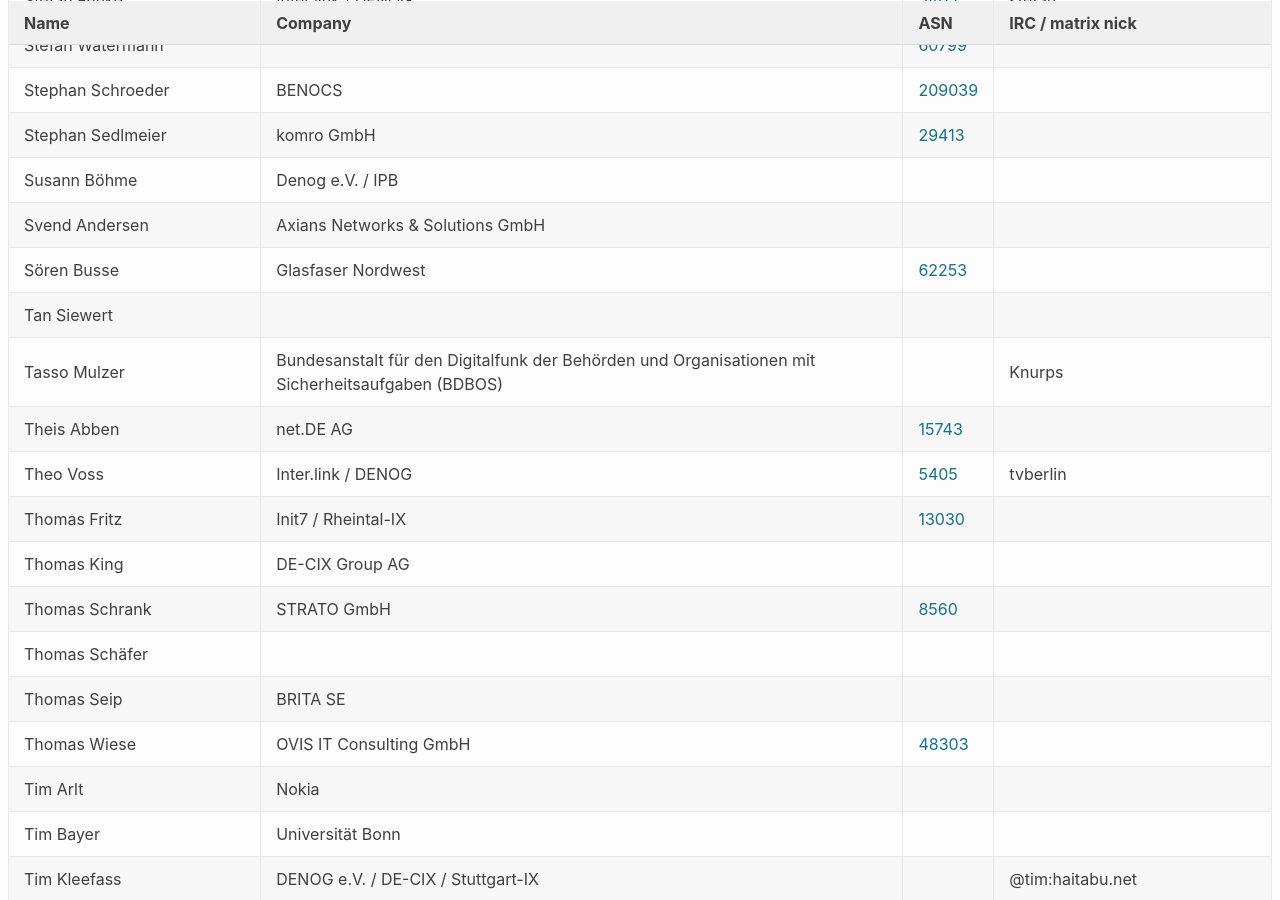
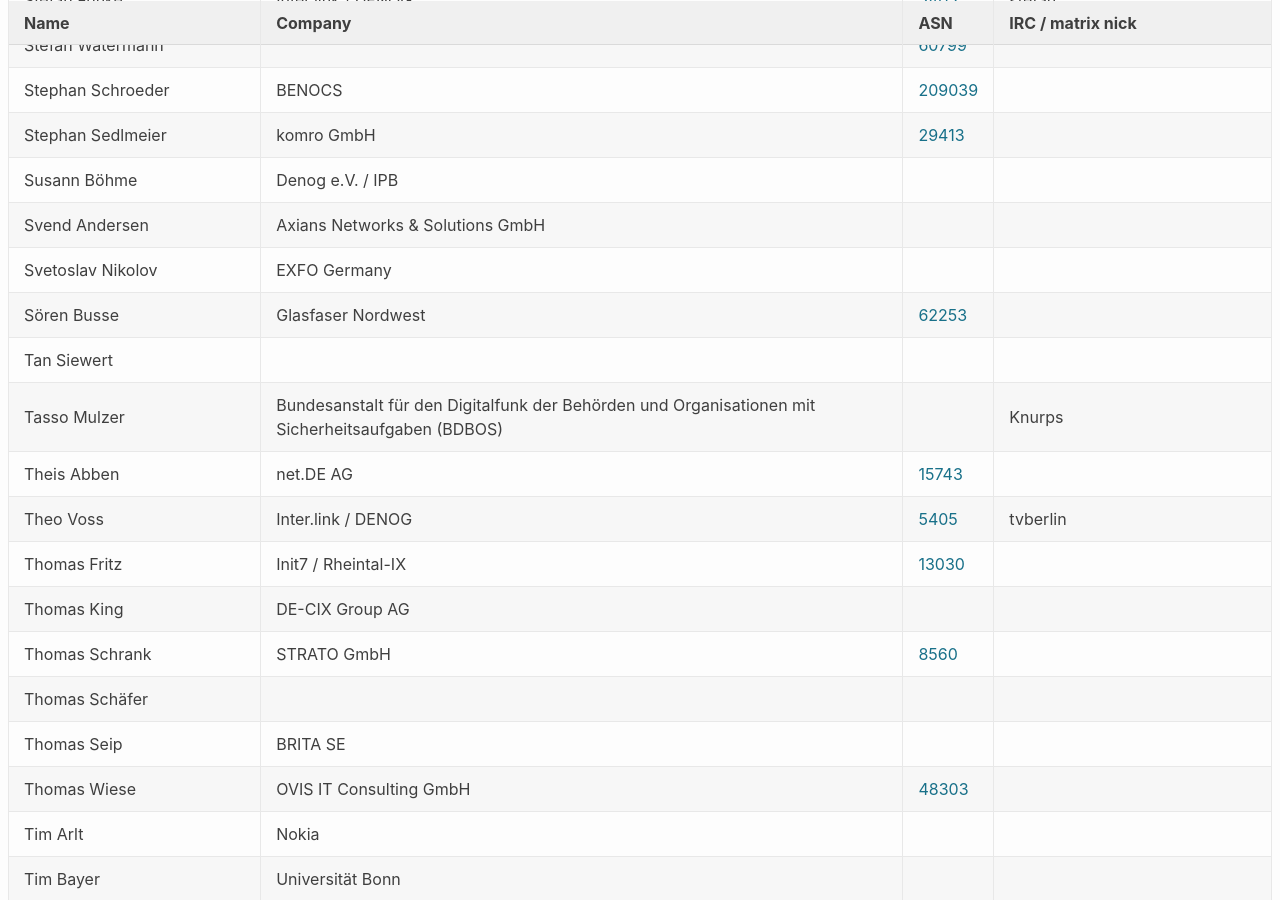
Before and after one commit to denog/pretix-attendeelist, a Jekyll site: the page built from denog17/index.markdown, in a window 1280 px wide and 900 px high, scrolled down 16669 px. Built offline with Jekyll 4.4.1, drawn with Linux system fonts in a browser that asks for light colours.

Commit message:
Latest data: Mon Sep 22 07:47:57 UTC 2025

```diff
--- a/_data/attendees_denog17_onsite.json
+++ b/_data/attendees_denog17_onsite.json
@@ -2238,6 +2238,12 @@
     "asn": null
   },
   {
+    "name": "Svetoslav Nikolov",
+    "company": "EXFO Germany",
+    "irc": null,
+    "asn": null
+  },
+  {
     "name": "Tan Siewert",
     "company": null,
     "irc": null,
```
